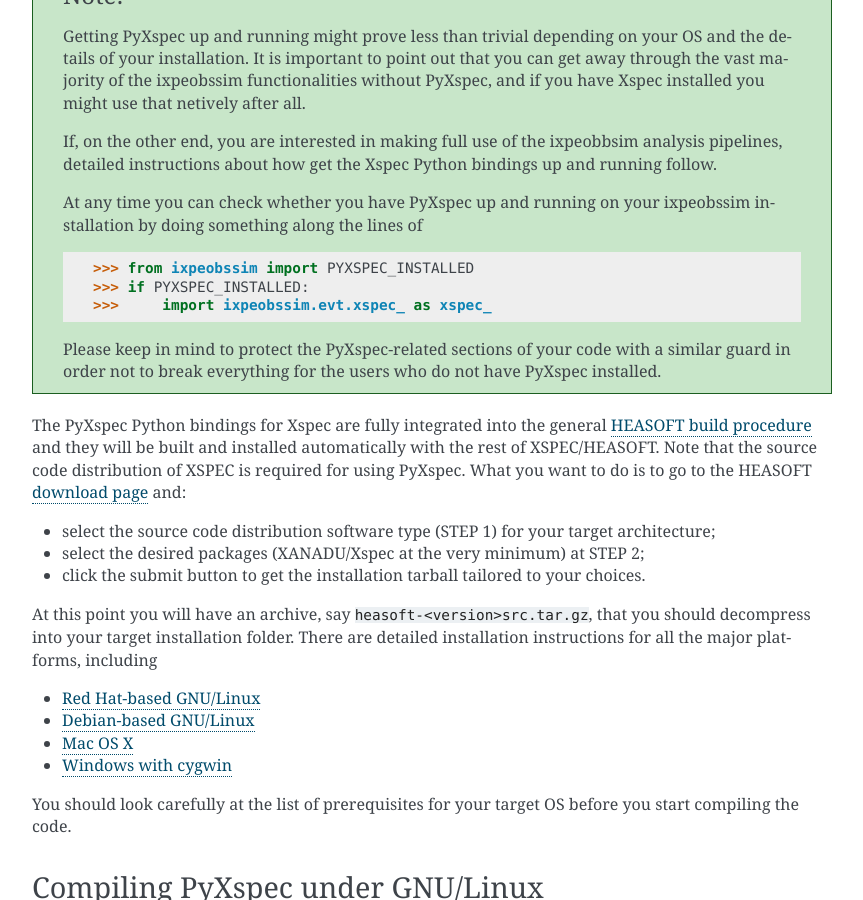
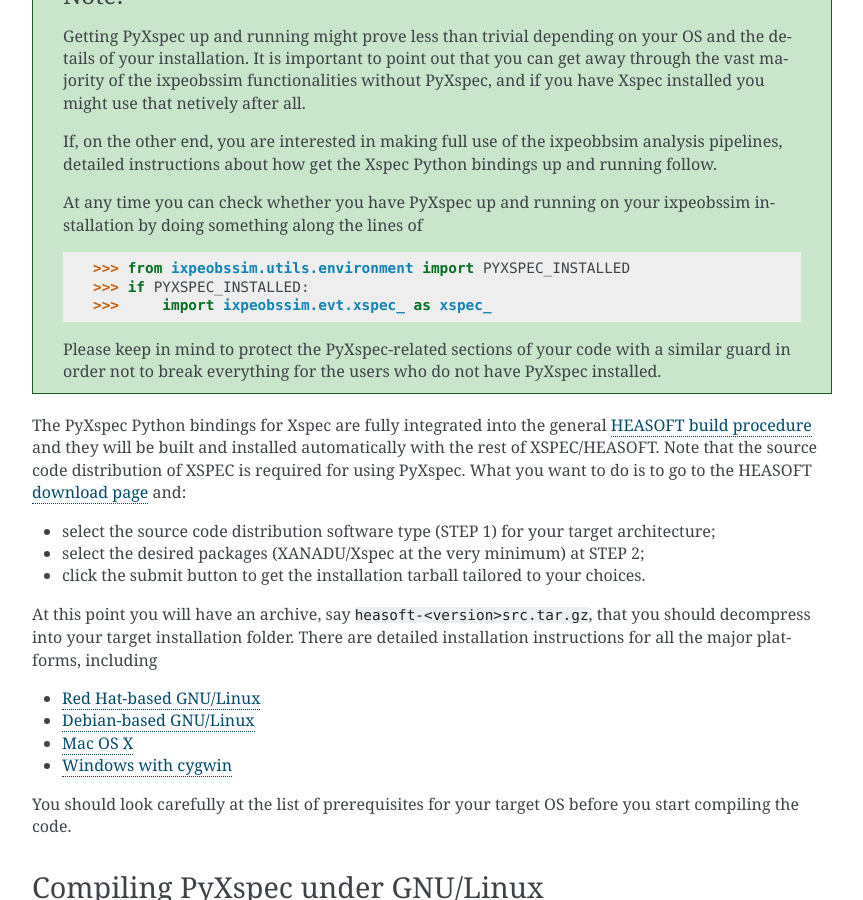
Before and after one commit to lucabaldini/ixpeobssim, a Sphinx documentation site: the page built from docs/installation.rst, in a window 1280 px wide and 900 px high, scrolled down 3370 px. Shown: the whole window, without its empty margins (258-1121 px from the left). Built offline with Sphinx 7.4.7, drawn with Linux system fonts in a browser that asks for light colours; formulas are drawn with MathJax 3.

Commit message:
Docs updated.

```diff
--- a/docs/installation.rst
+++ b/docs/installation.rst
@@ -205,7 +205,7 @@ not readily available through Anaconda.
 
    .. code-block:: python
 
-      >>> from ixpeobssim import PYXSPEC_INSTALLED
+      >>> from ixpeobssim.utils.environment import PYXSPEC_INSTALLED
       >>> if PYXSPEC_INSTALLED:
       >>>     import ixpeobssim.evt.xspec_ as xspec_
 
```
